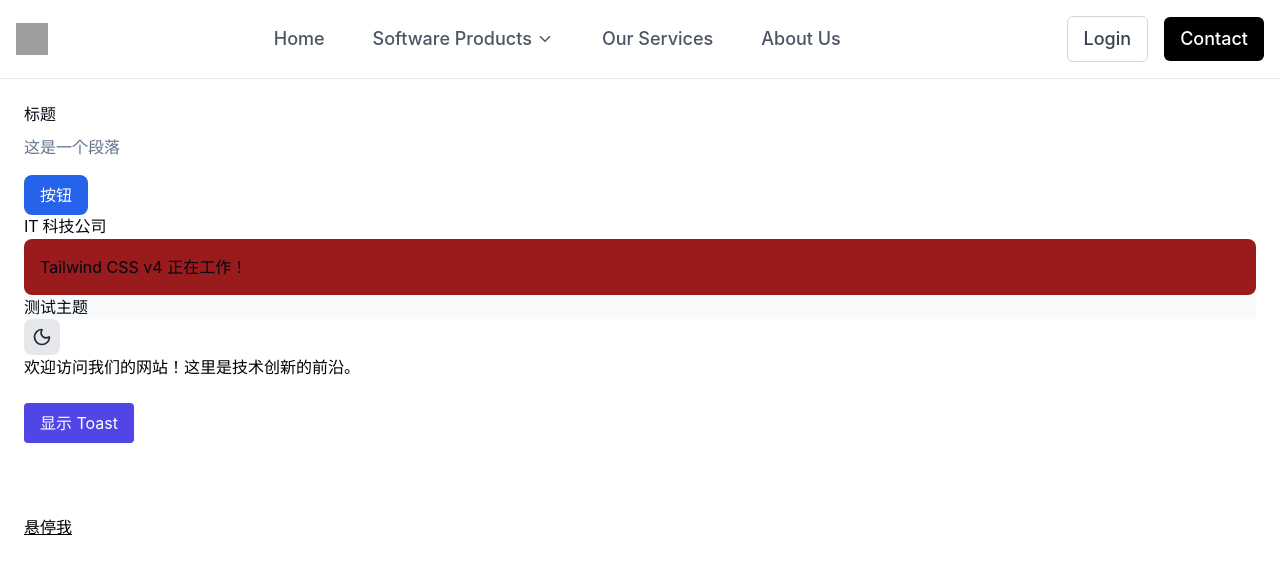
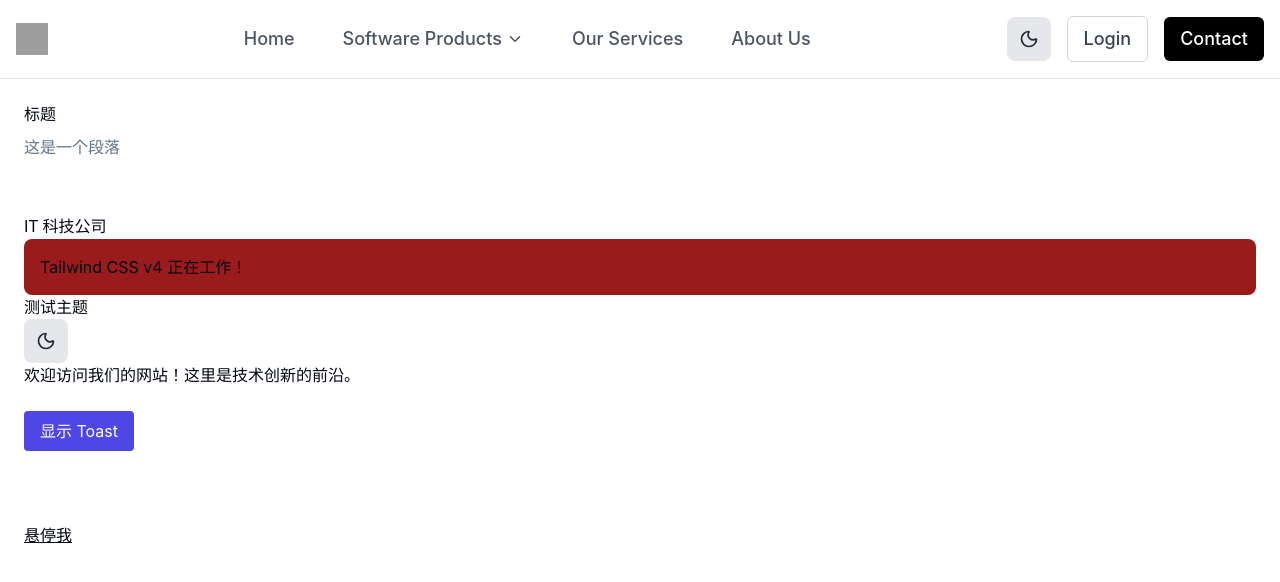
Before and after one commit to YaliZhang1/YL-website, a React (Vite) app: page / in a window 1280 px wide. Shown: the top 582 px of the page. Built offline with nearby package versions, Linux system fonts and the light colour scheme; grey boxes are pictures that could not be loaded; the HTML template or start-up script is replaced by a standard one.

Commit message:
add more style

```diff
--- a/src/components/ThemeToggle.tsx
+++ b/src/components/ThemeToggle.tsx
@@ -8,7 +8,7 @@ const ThemeToggle: React.FC = () => {
   return (
     <button
       onClick={toggleTheme}
-      className="p-2 rounded-lg bg-gray-200 dark:bg-gray-700 hover:bg-gray-300 dark:hover:bg-gray-600 transition-colors duration-200"
+      className="p-3 rounded-lg bg-gray-200 dark:bg-gray-700 hover:bg-gray-300 dark:hover:bg-gray-600 transition-colors duration-200"
       aria-label="Switch Theme"
     >
       {theme === "light" ? (
--- a/src/components/navbar/Navbar.tsx
+++ b/src/components/navbar/Navbar.tsx
@@ -1,6 +1,7 @@
 import React, { useState } from "react";
 import { Link } from "react-router-dom";
 import { Menu, X, ChevronDown } from "lucide-react";
+import ThemeToggle from "@/components/ThemeToggle";
 
 // 定义 DropDownMenu 类型
 interface DropDownMenu {
@@ -56,10 +57,7 @@ const Navbar: React.FC = () => {
 
             {/* Navigation Menu */}
             <div className="hidden md:flex items-center gap-6">
-              <Link
-                to="/"
-                className="navbar-item"
-              >
+              <Link to="/" className="navbar-item">
                 Home
               </Link>
               <div className="relative">
@@ -101,16 +99,10 @@ const Navbar: React.FC = () => {
                   </div>
                 )}
               </div>
-              <Link
-                to="/ourServices"
-                className="navbar-item"
-              >
+              <Link to="/ourServices" className="navbar-item">
                 Our Services
               </Link>
-              <Link
-                to="/about"
-                className="navbar-item"
-              >
+              <Link to="/about" className="navbar-item">
                 About Us
               </Link>
             </div>
@@ -118,6 +110,7 @@ const Navbar: React.FC = () => {
             {/* Right Buttons */}
             <div className="flex items-center gap-4 flex-shrink-0">
               <div className="hidden md:flex items-center gap-4">
+                 <ThemeToggle />
                 <Link to="/signin" className="btn-light-big">
                   Login
                 </Link>
@@ -231,6 +224,7 @@ const Navbar: React.FC = () => {
                 </div>
 
                 <div className=" space-y-4 flex flex-col ">
+                  <ThemeToggle />
                   <Link to="/signin" className="btn-light-small">
                     Login
                   </Link>
--- a/src/index.css
+++ b/src/index.css
@@ -4,20 +4,22 @@
 
 :root {
   --color-text: #030712;
-  --color-hover: #718096;
+  --color-text-hover: #718096;
   --color-secondary: #64748b;
-  --color-bg: #f8fafc;
-  --color-primary: #2563eb;
-  --color-primary-hover: #1d4ed8;
+  --color-bg: #FFFFFF;
+  --color-bg-secondary: #F5F5F5;
+  --color-card: #F4F4F5;
+  --color-card-hover: #FFFFFF;
 }
 
 .dark {
   --color-text: #f1f5f9;
-  --color-hover: #cbd5e1;
+  --color-text-hover: #cbd5e1;
   --color-secondary: #94a3b8;
-  --color-bg: #0f172a;
-  --color-primary: #3b82f6;
-  --color-primary-hover: #60a5fa;
+  --color-bg: #000;
+  --color-bg-secondary: #17171C;
+  --color-card: #18181B;
+  --color-card-hover: #22222A;
 }
 @layer components {
   .navbar-item {
--- a/src/pages/Index.tsx
+++ b/src/pages/Index.tsx
@@ -7,14 +7,14 @@ import ThemeToggle from "@/components/ThemeToggle";
 
 export default function Index() {
   return (
-    <div className="min-h-screen bg-white dark:bg-black text-black dark:text-white">
+    <div className="min-h-screen bg-brand-bg text-brand-text">
       <Layout>
         <Navbar />
 
         <main className="p-6">
           {/* 添加主题切换按钮 */}
           <div className="  text-brand-text">
-            <h1 className="font-heading hover:text-brand-hover">标题</h1>
+            <h1 className="font-heading hover:text-brand-textHover">标题</h1>
             <p className="text-brand-secondary mt-2">这是一个段落</p>
             <button className="bg-brand-primary hover:bg-brand-primaryHover text-white px-4 py-2 rounded-lg mt-4">
               按钮
--- a/tailwind.config.ts
+++ b/tailwind.config.ts
@@ -14,11 +14,12 @@ const config: Config = {
       colors: {
         brand: {
           text: "var(--color-text)",
-          hover: "var(--color-hover)",
+          textHover: "var(--color-text-hover)",
           secondary: "var(--color-secondary)",
           bg: "var(--color-bg)",
-          primary: "var(--color-primary)",
-          primaryHover: "var(--color-primary-hover)",
+          bgSecondary: "var(--color-bg-secondary)",
+          card: "var(--color-card)",
+          cardHover: "var(--color-card-hover)",
         },
       },
       fontFamily: {
```
